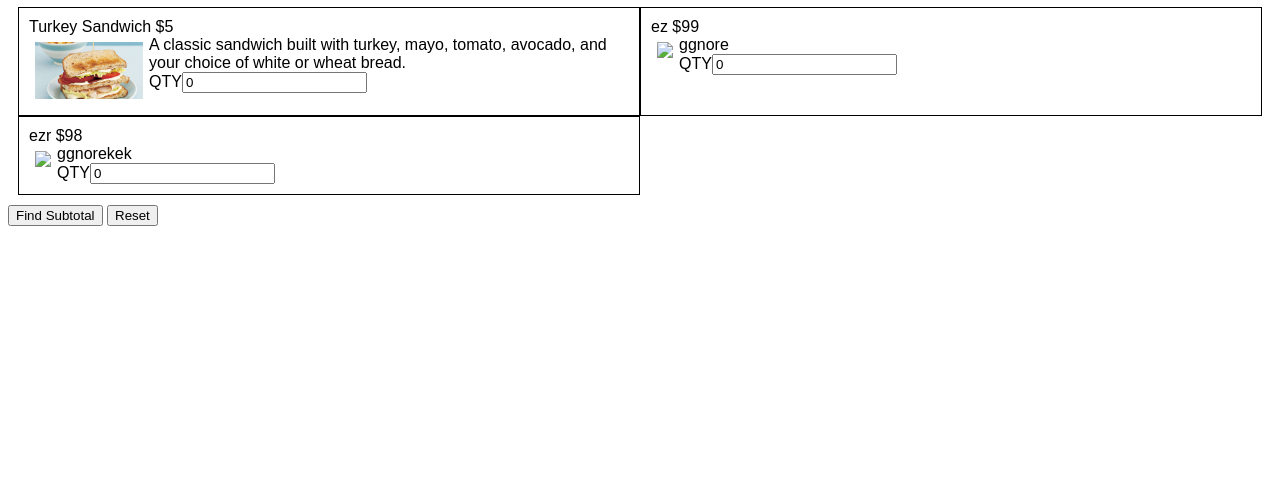
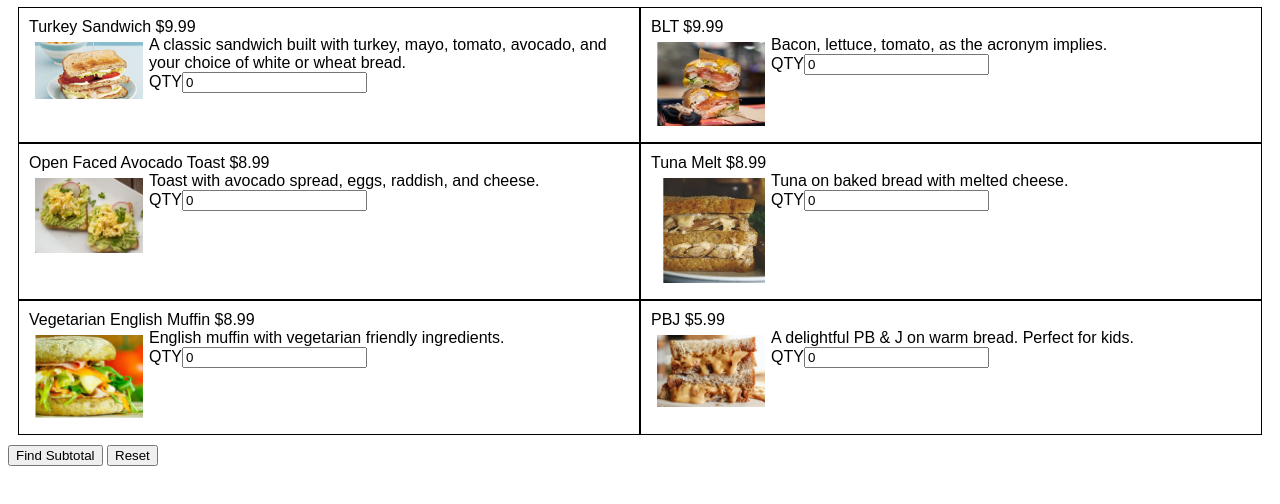
Before and after one commit to ZbergTRNP/ToastysDeli, a plain HTML site: page project/order.html in a window 1280 px wide. Shown: the part 122-626 px from the top of the page. Drawn offline with Linux system fonts and the light colour scheme.

Commit message:
Added Sandwiches to Order
Added sandwiches to the order page.

```diff
--- a/project/Order.css
+++ b/project/Order.css
@@ -42,6 +42,7 @@ img {
 	float: left;
 	padding: 1%;
 }
+
 .icon-image img {
     width: 35px;
     float: left;
--- a/project/order.html
+++ b/project/order.html
@@ -34,12 +34,18 @@
 	</header>
 	<div class="grid-container" id="menu">
 			<script>
-				let TurkeySandwich = new menuItem("Turkey Sandwich", 5, "A classic sandwich built with turkey, mayo, tomato, avocado, and your choice of white or wheat bread.");
+				let TurkeySandwich = new menuItem("Turkey Sandwich", 9.99, "A classic sandwich built with turkey, mayo, tomato, avocado, and your choice of white or wheat bread.");
 				TurkeySandwich.display();
-				let ez = new menuItem("ez", 99, "ggnore");
-				ez.display();
-				let ezr = new menuItem("ezr", 98, "ggnorekek");
-				ezr.display();
+				let BLT = new menuItem("BLT", 9.99, "Bacon, lettuce, tomato, as the acronym implies.");
+				BLT.display();
+				let OpenFacedAvocadoToast = new menuItem("Open Faced Avocado Toast", 8.99, "Toast with avocado spread, eggs, raddish, and cheese.");
+				OpenFacedAvocadoToast.display();
+				let TunaMelt = new menuItem("Tuna Melt", 8.99, "Tuna on baked bread with melted cheese.");
+				TunaMelt.display();
+				let VegetarianEnglishMuffin = new menuItem("Vegetarian English Muffin", 8.99, "English muffin with vegetarian friendly ingredients.");
+				VegetarianEnglishMuffin.display();
+				let PBJ = new menuItem("PBJ", 5.99, "A delightful PB & J on warm bread. Perfect for kids.");
+				PBJ.display();
 			</script>
 	</div>
 	<input type="button" value="Find Subtotal" onClick="findSubtotal()">
--- a/project/sandwichShop.js
+++ b/project/sandwichShop.js
@@ -23,6 +23,7 @@ function menuItem(name, price, desc)  {
 
 		let listNodeImage = document.createElement("img");
 		listNodeImage.className = this.name;
+
 
 		listNodeImage.src = "images/" + this.name.replace(/\s+/g, '') + ".jpeg";
 
```
Also changed, not shown: project/images/BLT.jpeg (added), project/images/OpenFacedAvocadoToast.jpeg (added), project/images/PBJ.jpeg (added), project/images/TunaMelt.jpeg (added), project/images/VegetarianEnglishMuffin.jpeg (added).
